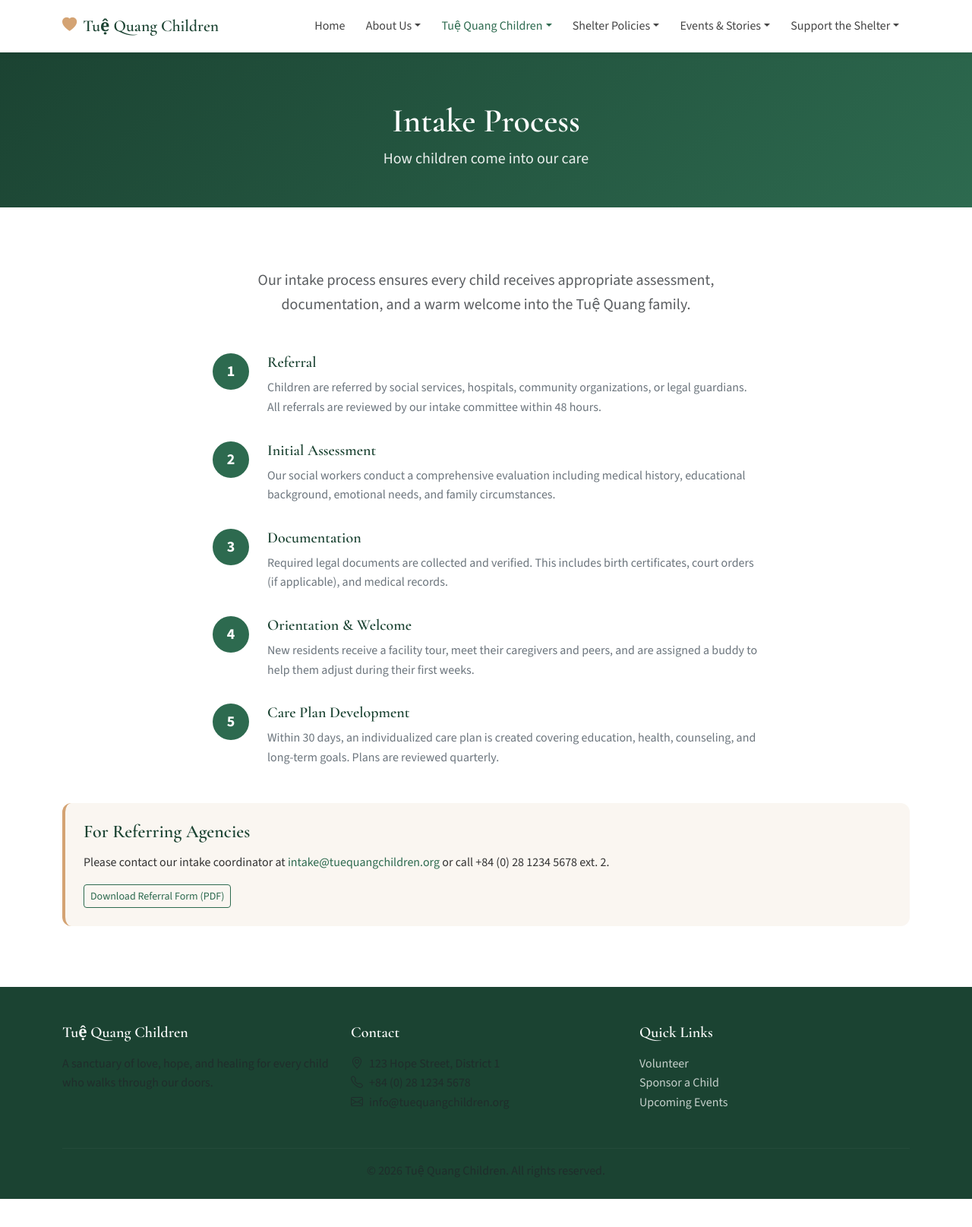
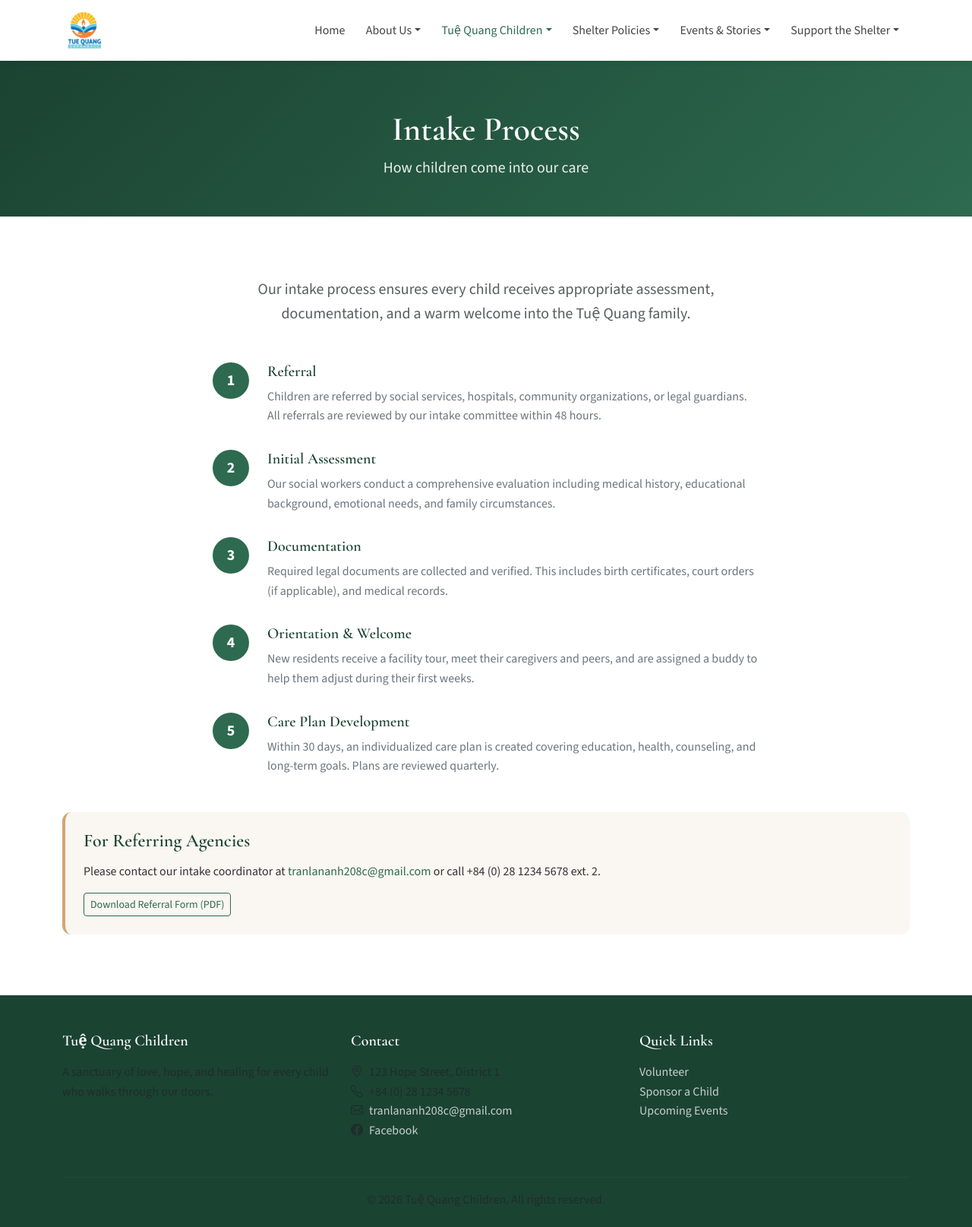
Before and after one commit to MaiTranQuocTrung/orphanage_website, a Flask app: page /children/intake in a window 1280 px wide. Shown: the whole page at 76% size. Before the commit the page ends 1578 px from the top, so only its background shows below. Run offline with Flask 3, Linux system fonts and the light colour scheme.

Commit message:
Update contact links and replace stock images with shelter branding.
Use the Tuệ Quang logo and banner, set contact email to tranlananh208c@gmail.com, and add the Facebook page link.

Co-authored-by: Cursor <cursoragent@cursor.com>

```diff
--- a/static/css/style.css
+++ b/static/css/style.css
@@ -48,16 +48,13 @@ a:hover {
 .navbar-brand {
     display: flex;
     align-items: center;
-    gap: 0.5rem;
-    font-family: var(--font-serif);
-    font-size: 1.35rem;
-    font-weight: 600;
-    color: var(--color-primary-dark) !important;
+    padding: 0;
 }
 
-.brand-icon {
-    color: var(--color-accent);
-    font-size: 1.2rem;
+.site-logo {
+    height: 56px;
+    width: auto;
+    display: block;
 }
 
 .nav-link {
@@ -88,13 +85,23 @@ a:hover {
     color: var(--color-primary);
 }
 
-/* Hero */
+/* Hero / Banner */
 .hero-section {
     position: relative;
-    min-height: 70vh;
-    display: flex;
-    align-items: center;
     overflow: hidden;
+}
+
+.hero-banner {
+    background: #fff;
+}
+
+.hero-banner-image {
+    width: 100%;
+    height: auto;
+    display: block;
+    max-height: 420px;
+    object-fit: cover;
+    object-position: center;
 }
 
 .hero-image {
@@ -621,6 +628,10 @@ a:hover {
     color: rgba(255, 255, 255, 0.75);
 }
 
+.site-footer .text-muted a {
+    color: rgba(255, 255, 255, 0.75);
+}
+
 .site-footer a:hover {
     color: #fff;
 }
@@ -643,6 +654,14 @@ a:hover {
         padding: 3rem 0;
     }
 
+    .hero-banner-image {
+        max-height: 280px;
+    }
+
+    .site-logo {
+        height: 44px;
+    }
+
     .hero-section {
         min-height: 50vh;
     }
--- a/templates/base.html
+++ b/templates/base.html
@@ -16,8 +16,7 @@
     <nav class="navbar navbar-expand-lg navbar-light site-nav sticky-top">
         <div class="container">
             <a class="navbar-brand" href="{{ url_for('home.index') }}">
-                <span class="brand-icon"><i class="bi bi-heart-fill"></i></span>
-                <span class="brand-text">Tuệ Quang Children</span>
+                <img src="{{ url_for('static', filename='img/logo.png') }}" alt="Tuệ Quang Orphanage" class="site-logo">
             </a>
             <button class="navbar-toggler" type="button" data-bs-toggle="collapse" data-bs-target="#mainNav">
                 <span class="navbar-toggler-icon"></span>
@@ -100,7 +99,8 @@
                     <ul class="list-unstyled text-muted">
                         <li><i class="bi bi-geo-alt me-2"></i>123 Hope Street, District 1</li>
                         <li><i class="bi bi-telephone me-2"></i>+84 (0) 28 1234 5678</li>
-                        <li><i class="bi bi-envelope me-2"></i>info@tuequangchildren.org</li>
+                        <li><i class="bi bi-envelope me-2"></i><a href="mailto:tranlananh208c@gmail.com">tranlananh208c@gmail.com</a></li>
+                        <li><i class="bi bi-facebook me-2"></i><a href="https://www.facebook.com/maiamtuequang" target="_blank" rel="noopener noreferrer">Facebook</a></li>
                     </ul>
                 </div>
                 <div class="col-md-4">
--- a/templates/children/intake.html
+++ b/templates/children/intake.html
@@ -52,7 +52,7 @@
 
         <div class="info-box mt-5">
             <h4>For Referring Agencies</h4>
-            <p>Please contact our intake coordinator at <a href="mailto:intake@tuequangchildren.org">intake@tuequangchildren.org</a> or call +84 (0) 28 1234 5678 ext. 2.</p>
+            <p>Please contact our intake coordinator at <a href="mailto:tranlananh208c@gmail.com">tranlananh208c@gmail.com</a> or call +84 (0) 28 1234 5678 ext. 2.</p>
             <p class="mb-0"><a href="#" class="btn btn-outline-primary btn-sm">Download Referral Form (PDF)</a></p>
         </div>
     </div>
--- a/templates/policies/child_protection.html
+++ b/templates/policies/child_protection.html
@@ -55,7 +55,7 @@
                     <h4>Report a Concern</h4>
                     <p>If you have concerns about a child's safety, contact our Child Protection Officer immediately:</p>
                     <p><i class="bi bi-telephone me-2"></i>+84 (0) 28 1234 5678 ext. 9</p>
-                    <p><i class="bi bi-envelope me-2"></i>safety@tuequangchildren.org</p>
+                    <p><i class="bi bi-envelope me-2"></i><a href="mailto:tranlananh208c@gmail.com">tranlananh208c@gmail.com</a></p>
                     <p class="mb-0 text-muted small">Available 24/7 for urgent matters.</p>
                 </div>
             </div>
```
Also changed, not shown: templates/home/index.html (+2 -9 lines), static/img/banner.png (added), static/img/logo.png (added).
